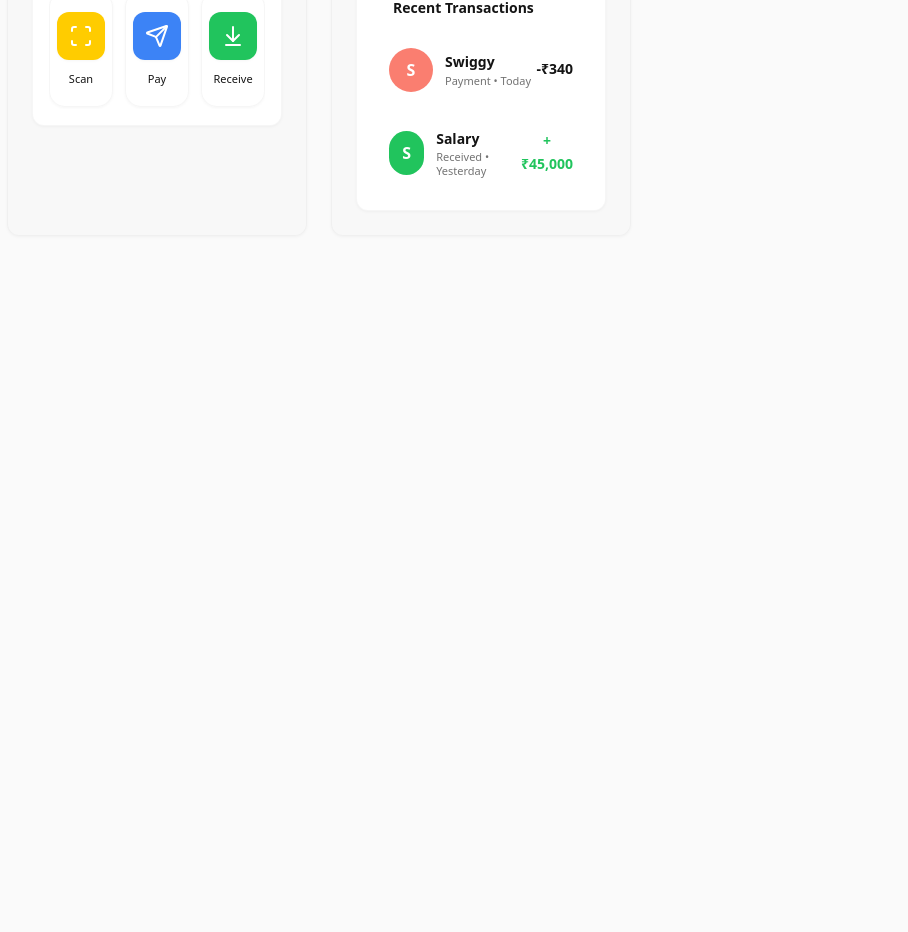
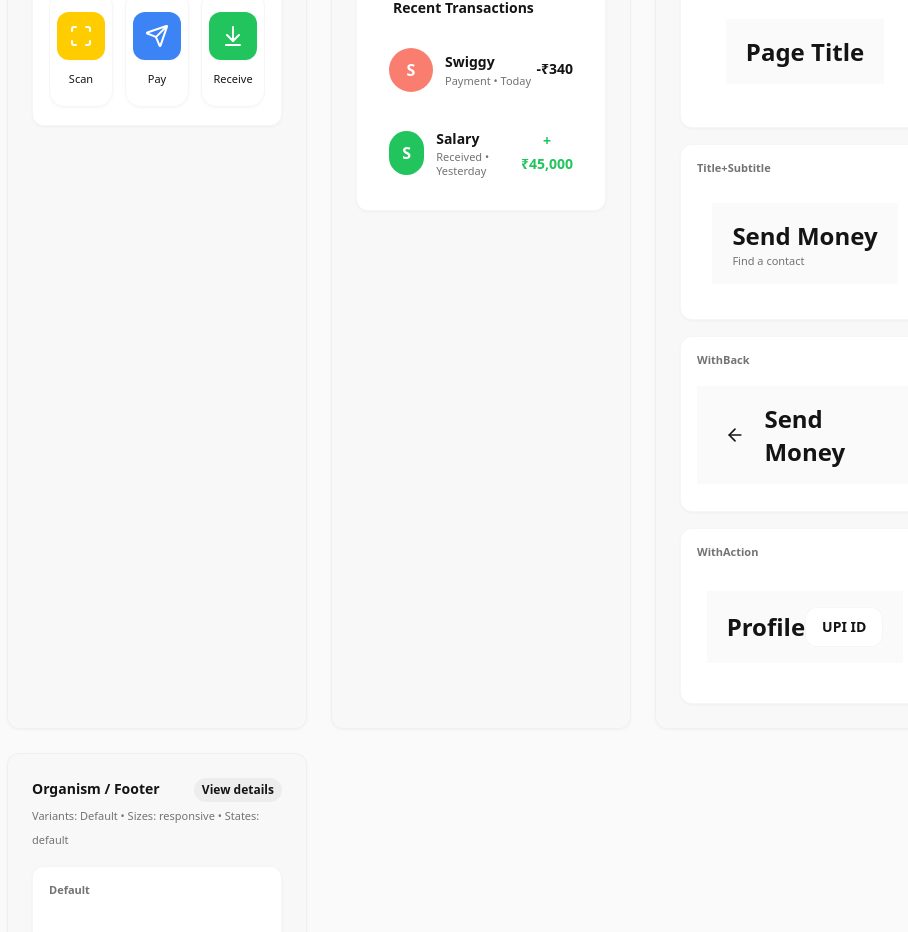
Before and after one commit to Orion-Blue/brutal-indian-palette, a React (Vite) app: page /design-system/catalog-all in a window 1280 px wide. Shown: the part 3051-3983 px from the top of the page, without its empty margins (301-1209 px from the left). Before the commit the page ends 3319 px from the top, so only its background shows below. Built offline with nearby package versions, Linux system fonts and the light colour scheme; the HTML template or start-up script is replaced by a standard one.

Commit message:
Append Header and Footer organisms to registry
cgen-df9bf28bc1f74985bc4bd886bca36d0c

```diff
--- a/src/design-system/catalogRegistry.tsx
+++ b/src/design-system/catalogRegistry.tsx
@@ -254,6 +254,46 @@ export const registry: ComponentMeta[] = [
     usageNotes: ['Use with stable keys; keep rows tappable.'],
     jsxExample: '<TransactionList title="Recent Transactions" transactions={[...]} />',
   },
+  {
+    category: 'Organism',
+    name: 'Header',
+    component: Header as any,
+    variants: [
+      { name: 'Title', render: () => <Header title="Page Title" /> },
+      { name: 'Title+Subtitle', render: () => <Header title="Send Money" subtitle="Find a contact" /> },
+      { name: 'WithBack', render: () => <Header title="Send Money" showBack /> },
+      { name: 'WithAction', render: () => <Header title="Profile" rightAction={<button className="rounded-xl px-4 h-10 bg-card border border-border/30 text-sm font-semibold">UPI ID</button>} /> },
+    ],
+    sizes: ['responsive'],
+    states: ['default','focus'],
+    props: [
+      { name: 'title', type: 'string' },
+      { name: 'subtitle', type: 'string' },
+      { name: 'rightAction', type: 'ReactNode' },
+      { name: 'showBack', type: 'boolean', default: 'false' },
+    ],
+    tokens: { spacing: ['space-md'], typography: ['type-h2','type-caption'] },
+    accessibility: ['Back button is focusable; semantic header element'],
+    usageNotes: ['Use as page-level header for screens.'],
+    jsxExample: '<Header title="Profile" rightAction={<IconButton icon={Settings}/>} />',
+  },
+  {
+    category: 'Organism',
+    name: 'Footer',
+    component: BottomNav as any,
+    variants: [
+      { name: 'Default', render: () => <div className="relative h-[120px] w-full"><div className="absolute inset-x-0 bottom-0"><BottomNav /></div></div> },
+    ],
+    sizes: ['responsive'],
+    states: ['default'],
+    props: [
+      { name: 'n/a', type: '—' },
+    ],
+    tokens: { colors: ['card','border','primary'], spacing: ['space-sm'] },
+    accessibility: ['Nav with 5 buttons; active state visible'],
+    usageNotes: ['Treat as app footer for Figma export; framed to fit card without cropping'],
+    jsxExample: '<BottomNav />',
+  },
 ];
 
 export function getGroupedRegistry(){
```
